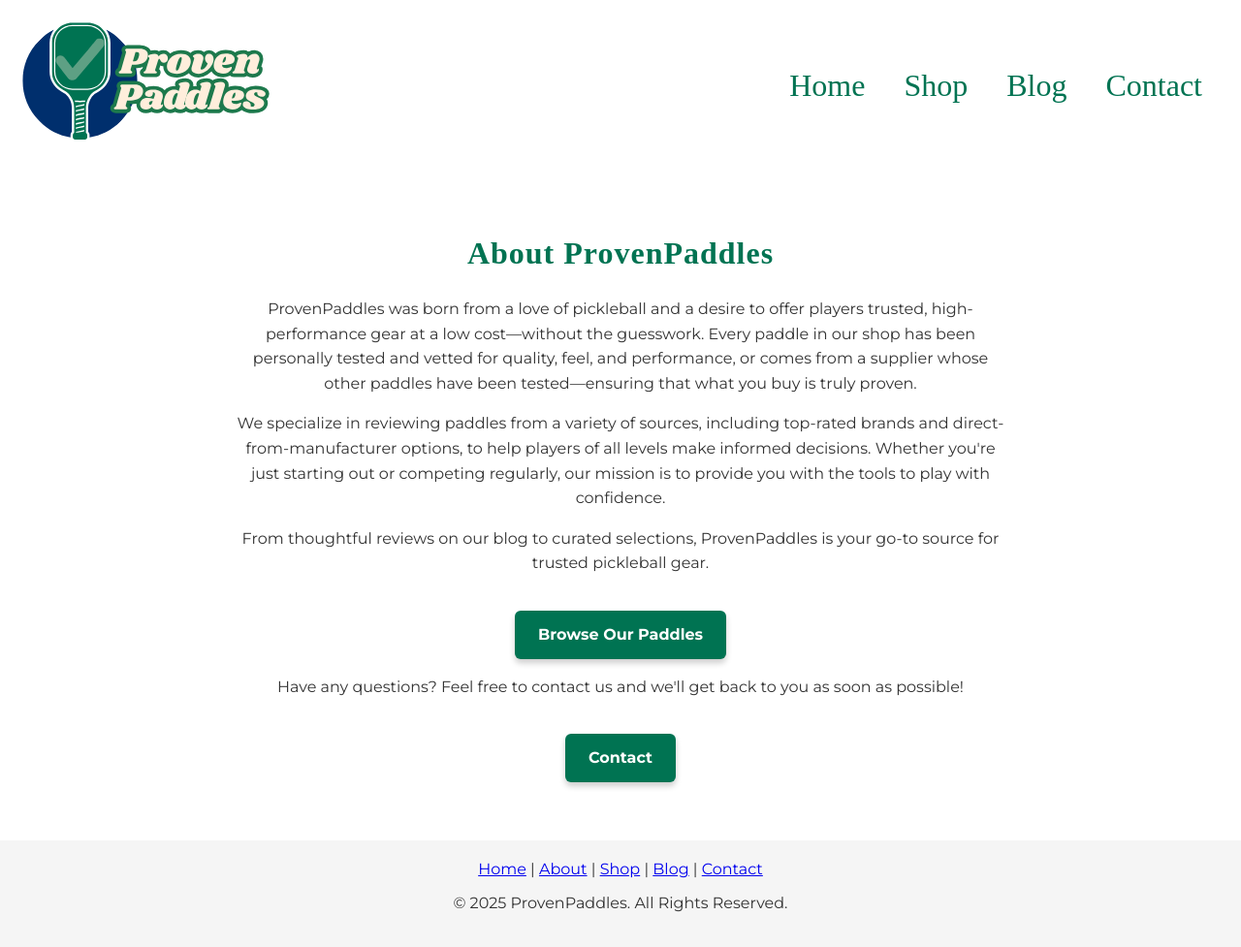
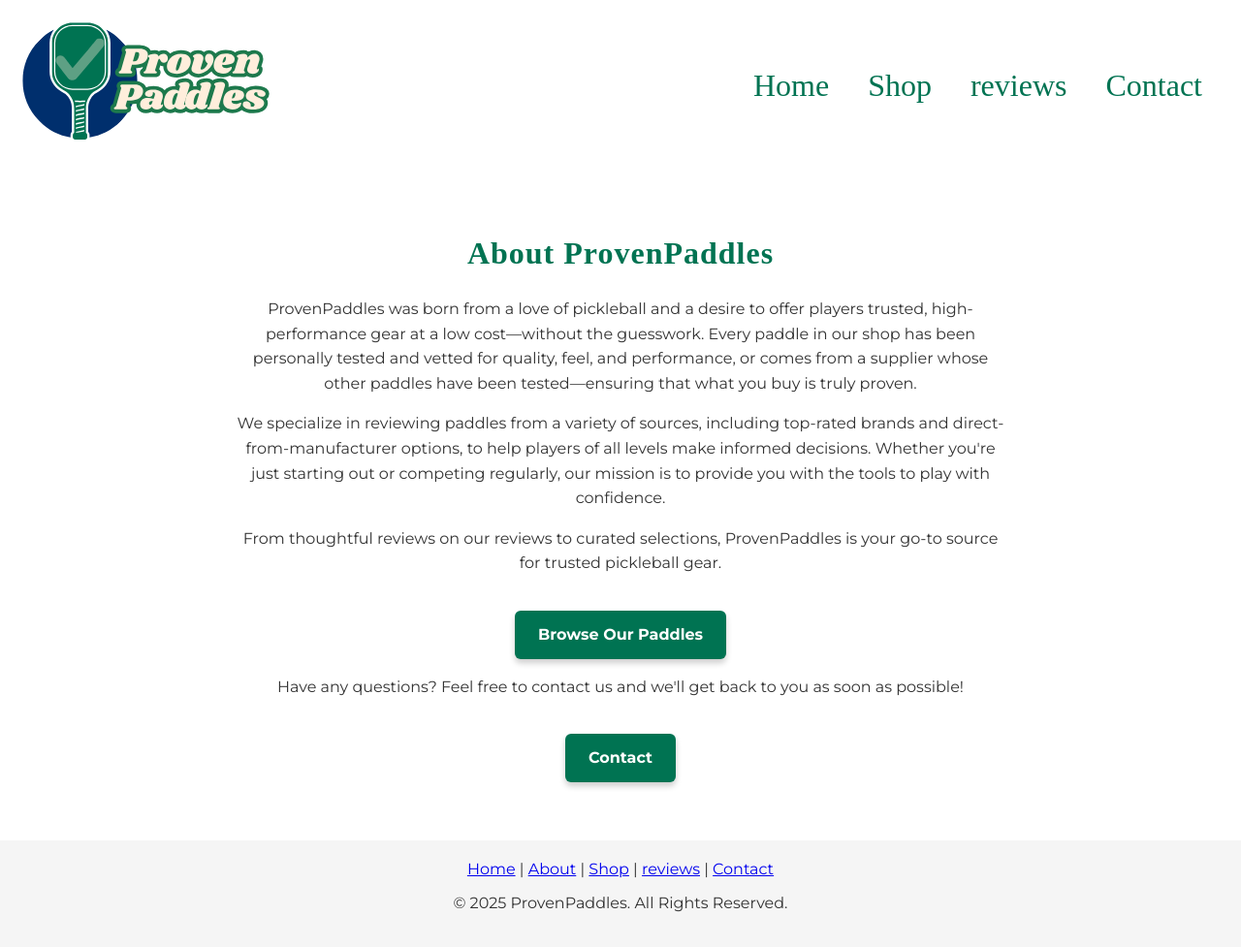
Before and after one commit to Assadhussein/provenpaddles, a plain HTML site: page about.html in a window 1280 px wide. Shown: the whole page at 97% size. Drawn offline with Linux system fonts and the light colour scheme; a web font is replaced by a local one.

Commit message:
changing about.html to include reviews

```diff
--- a/about.html
+++ b/about.html
@@ -146,7 +146,7 @@
     <nav class="nav-links">
       <a href="index.html">Home</a>
       <a href="shop.html">Shop</a>
-      <a href="blog.html">Blog</a>
+      <a href="reviews.html">reviews</a>
       <a href="contact.html">Contact</a>
     </nav>
   </header>
@@ -158,7 +158,7 @@
 
         <p>We specialize in reviewing paddles from a variety of sources, including top-rated brands and direct-from-manufacturer options, to help players of all levels make informed decisions. Whether you're just starting out or competing regularly, our mission is to provide you with the tools to play with confidence.</p>
 
-        <p>From thoughtful reviews on our blog to curated selections, ProvenPaddles is your go-to source for trusted pickleball gear.</p>
+        <p>From thoughtful reviews on our reviews to curated selections, ProvenPaddles is your go-to source for trusted pickleball gear.</p>
 
         <a href="shop.html" class="buy-now-btn">Browse Our Paddles</a>
 
@@ -169,7 +169,7 @@
   </section>
 
   <footer class="footer">
-    <a href="index.html">Home</a> | <a href="about.html">About</a> | <a href="shop.html">Shop</a> | <a href="blog.HTML">Blog</a> | <a href="contact.html">Contact</a>
+    <a href="index.html">Home</a> | <a href="about.html">About</a> | <a href="shop.html">Shop</a> | <a href="reviews.HTML">reviews</a> | <a href="contact.html">Contact</a>
     <p>© 2025 ProvenPaddles. All Rights Reserved.</p>
   </footer>
 
```
